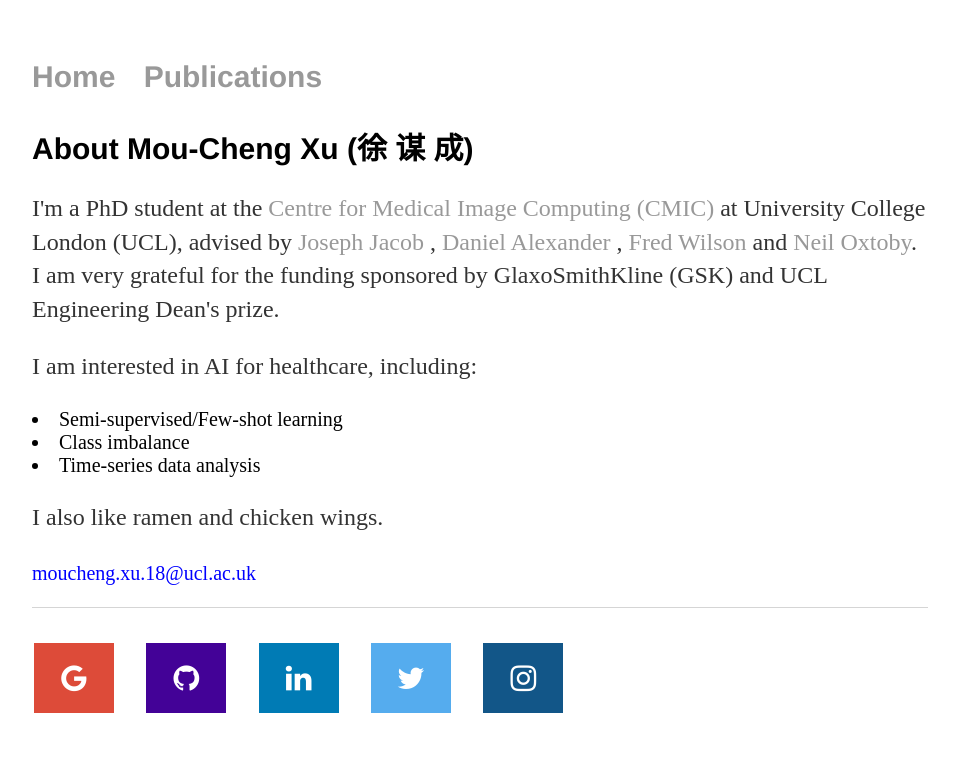
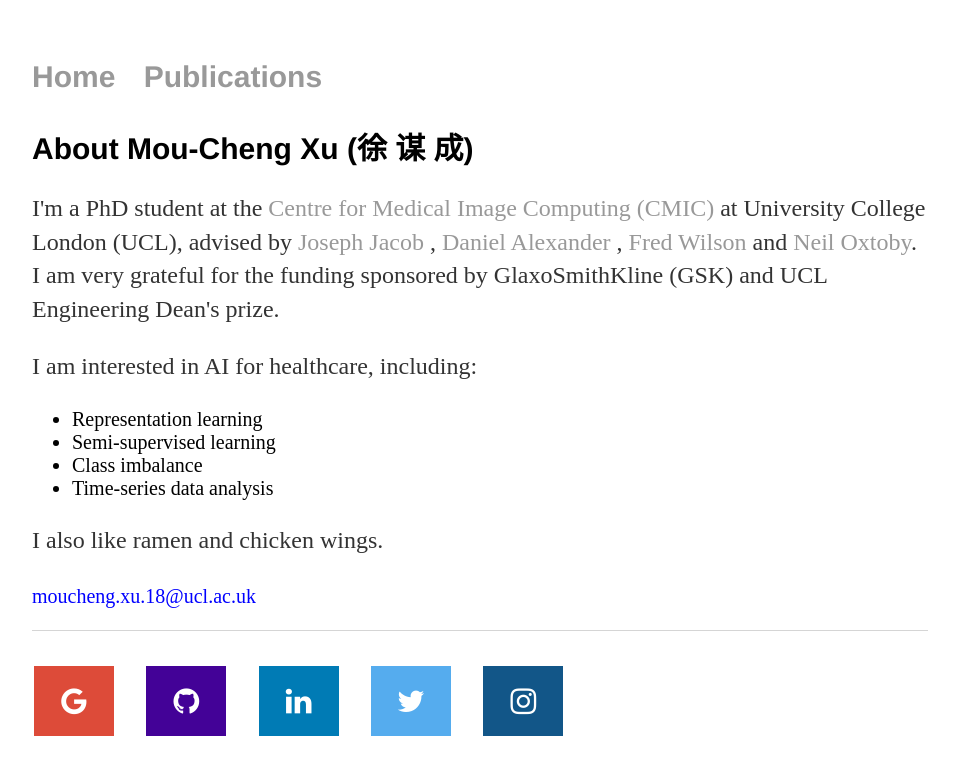
Before and after one commit to moucheng2017/mouchengxu.github.io, a Jekyll site: the page built from index.html, in a window 1280 px wide. Shown: the top 775 px of the page, without its empty margins (160-1119 px from the left). Built offline with Jekyll 4.4.1, drawn with Linux system fonts in a browser that asks for light colours.

Commit message:
Update index.html

```diff
--- a/index.html
+++ b/index.html
@@ -16,11 +16,14 @@ title: Mou-Cheng Xu
 	</p>
 
 	<p>I am interested in AI for healthcare, including:
-<!-- 		<ul> -->
-		  <li style="font-size:20px"> Semi-supervised/Few-shot learning </li>
-		  <li style="font-size:20px"> Class imbalance </li>
-		  <li style="font-size:20px"> Time-series data analysis </li>
-<!-- 		</ul> -->
+
+		<ul>
+			<li style="font-size:20px"> Representation learning </li>
+		  	<li style="font-size:20px"> Semi-supervised learning </li>
+		  	<li style="font-size:20px"> Class imbalance </li>
+		  	<li style="font-size:20px"> Time-series data analysis </li>
+		</ul>
+
 	</p>
 
 	<p>I also like ramen and chicken wings.</p>
```
